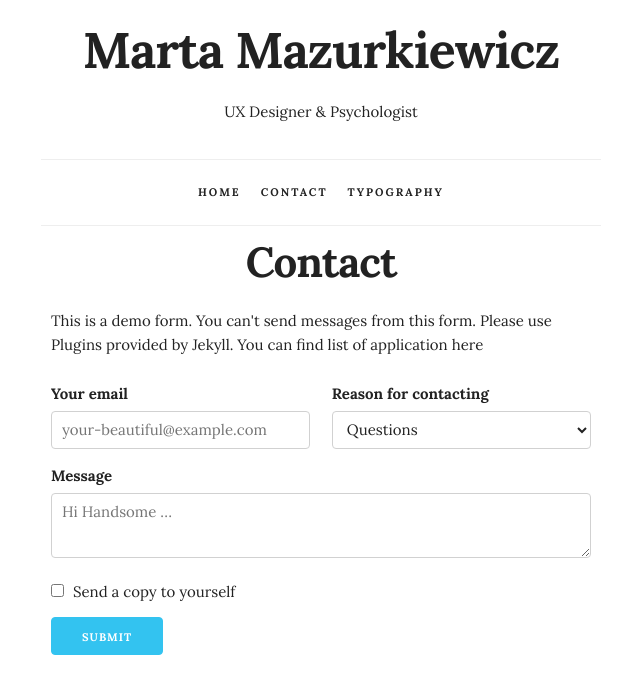
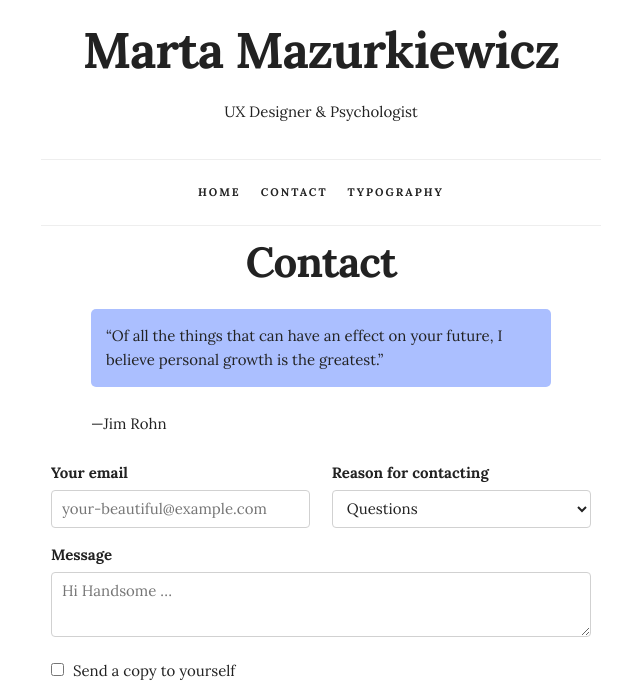
Before and after one commit to mazurki/mazurki.github.io, a Jekyll site: the page built from contact.html, in a window 1280 px wide, cut to the strip 0-685 px from the top of the page. Shown: the whole strip, without its empty margins (319-959 px from the left). Built offline with Jekyll 4.4.1, drawn with Linux system fonts in a browser that asks for light colours; nearby versions of some CDN libraries.

Commit message:
Add quote on contact page

```diff
--- a/assets/css/custom.css
+++ b/assets/css/custom.css
@@ -35,6 +35,31 @@ a:hover {
     text-align: center;
     padding: 2rem 1rem 1rem 1rem;
 }
+
+.quote {
+    font-style: italic;
+    font-size: 2rem;
+    text-align: center;
+}
+
+blockquote {
+    margin: 0;
+}
+
+blockquote p {
+    padding: 15px;
+    background: #ABBFFF;
+    border-radius: 5px;
+}
+
+blockquote p::before {
+    content: '\201C';
+}
+
+blockquote p::after {
+    content: '\201D';
+}
+
 /* POST PREVIEW*/
 .post-header{
     text-align: left;
@@ -135,6 +160,7 @@ a:hover {
   /* Navbar */
   .navbar + .docs-section {
     border-top-width: 0; }
+
   .navbar,
   .navbar-spacer {
     display: block;
@@ -144,18 +170,23 @@ a:hover {
     z-index: 99;
     border-top: 1px solid #eee;
     border-bottom: 1px solid #eee; }
+
     .navbar-spacer {
     display: none; }
+
     .navbar > .container {
     width: 100%; }
+
     .navbar-list {
     list-style: none;
     margin-bottom: 0;
     display: flex;
     justify-content: center; }
+
     .navbar-item {
     position: relative;
     margin-bottom: 0; }
+
     .navbar-link {
     text-transform: uppercase;
     font-size: 11px;
@@ -165,6 +196,7 @@ a:hover {
     text-decoration: none;
     line-height: 6.5rem;
     color: #222; }
+
     .navbar-link.active {
     color: #33C3F0; }
 
--- a/contact.html
+++ b/contact.html
@@ -6,7 +6,12 @@ description: "Contact"
 
             <div class="contact">
                 <h2 class="contact-title">Contact</h2>
-                <p>This is a demo form. You can't send messages from this form. Please use Plugins provided by Jekyll. You can find list of application <a href="">here</a></p>
+                <figure>
+                    <blockquote>
+                        <p>Of all the things that can have an effect on your future, I believe personal growth is the greatest.</p>
+                    </blockquote>
+                    <figcaption>—Jim Rohn</figcaption>
+                </figure>
                 <form>
                     <div class="row">
                         <div class="six columns">
```
Lines whose indentation alone changed are shown as unchanged.
